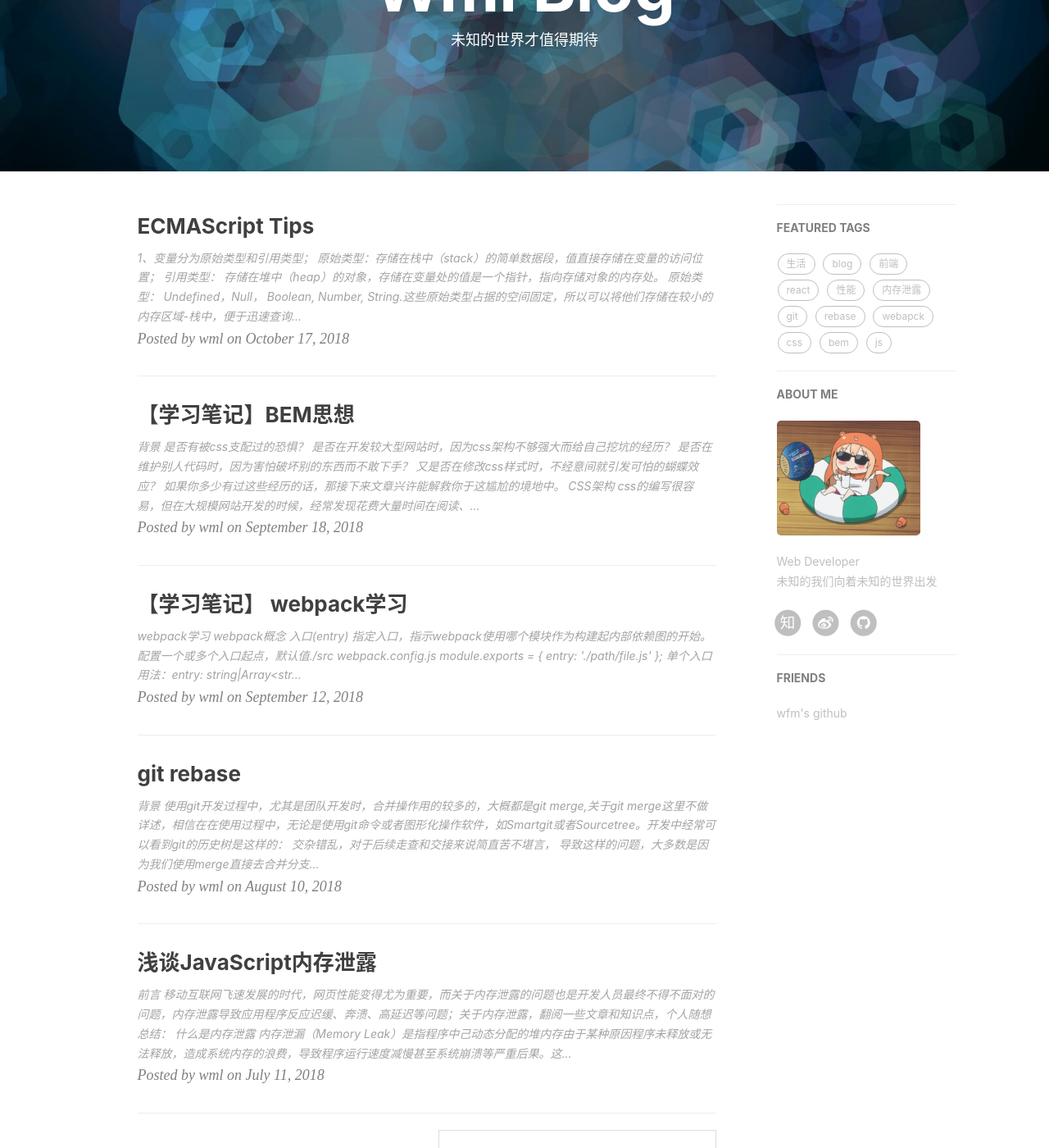
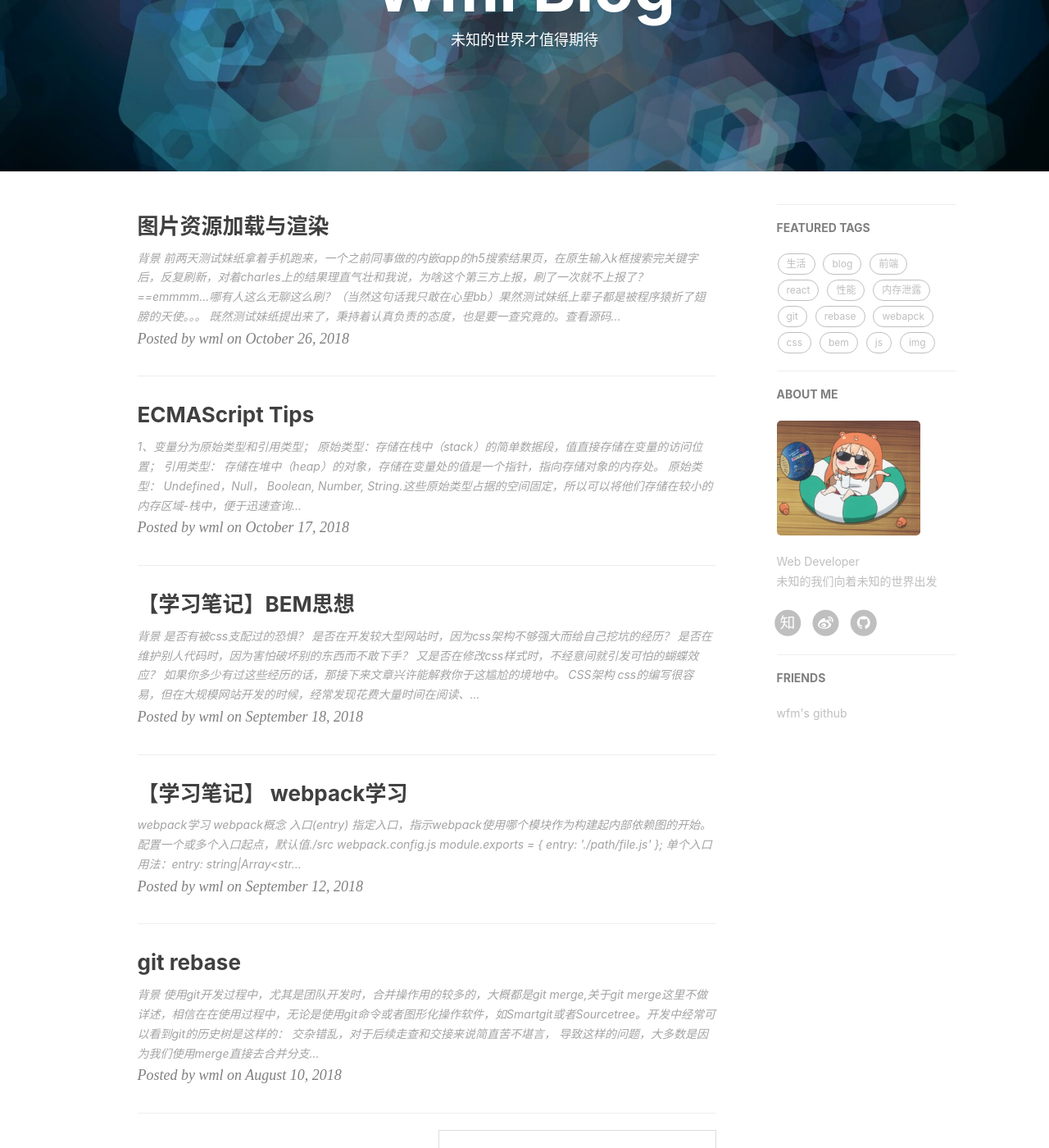
Before and after one commit to wumeilian/wumeilian.github.io, a Jekyll site: the page built from index.html, in a window 1280 px wide and 1400 px high, scrolled down 209 px. Shown: the whole window at 82% size. Built offline with Jekyll 4.4.1, drawn with Linux system fonts in a browser that asks for light colours; nearby versions of some CDN libraries; the list of posts is cut into pages by our own code; comment, search, counter and statistics services are not loaded; some of the changed lines change nothing that is shown.

Commit message:
增加图片加载机制文章

````diff
--- a/_posts/2018-10-17-es-tip.md
+++ b/_posts/2018-10-17-es-tip.md
@@ -140,3 +140,47 @@ let不允许在相同作用域内，重复声明同一个变量。
 2）、变量的解构赋值：
 
 `let [x, y] = [1, 2, 3];`
+
+### symbol
+
+ES5的对象属性名都是字符串，这容易造成属性名的冲突。ES6引入了一种新的原始数据类型Symbol，表示独一无二的值。它是JavaScript语言的第七种数据类型，前六种是：Undefined、Null、布尔值（Boolean）、字符串（String）、数值（Number）、对象（Object）。
+
+Symbol函数前不能使用new命令，否则会报错。这是因为生成的Symbol是一个原始类型的值，不是对象。也就是说，由于Symbol值不是对象，所以不能添加属性。
+
+Symbol值通过Symbol函数生成。这就是说，对象的属性名现在可以有两种类型，一种是原来就有的字符串，另一种就是新增的Symbol类型;凡是属性名属于Symbol类型，就都是独一无二的。
+
+Symbol函数的参数只是表示对当前Symbol值的描述。
+
+```js
+// 没有参数的情况
+var s1 = Symbol();
+var s2 = Symbol();
+
+s1 === s2 // false
+
+// 有参数的情况
+var s1 = Symbol("foo");
+var s2 = Symbol("foo");
+
+s1 === s2 // false
+```
+
+```js
+var mySymbol = Symbol();
+
+// 第一种写法
+var a = {};
+a[mySymbol] = 'Hello!';
+
+// 第二种写法
+var a = {
+  [mySymbol]: 'Hello!'
+};
+
+// 第三种写法
+var a = {};
+Object.defineProperty(a, mySymbol, { value: 'Hello!' });
+
+// 以上写法都得到同样结果
+a[mySymbol] // "Hello!"
+```
--- /dev/null
+++ b/_posts/2018-10-26-img-load.md
@@ -0,0 +1,124 @@
+---
+layout:     post
+title:      "图片资源加载与渲染"
+subtitle:   ""
+author:     "wml"
+header-img: "img/home-bg.jpg"
+header-mask:  0.5
+catalog: true
+tags:
+
+    - img
+---
+
+### 背景
+
+前两天测试妹纸拿着手机跑来，一个之前同事做的内嵌app的h5搜索结果页，在原生输入k框搜索完关键字后，反复刷新，对着charles上的结果理直气壮和我说，为啥这个第三方上报，刷了一次就不上报了？==emmmm...哪有人这么无聊这么刷？（当然这句话我只敢在心里bb）果然测试妹纸上辈子都是被程序猿折了翅膀的天使。。。
+
+既然测试妹纸提出来了，秉持着认真负责的态度，也是要一查究竟的。查看源码，第三方上报是通过图片img属性src发起的。
+
+```js
+/* some code */
+var img = new Image();
+img.src = srcs[i];
+```
+
+难道是这货缓存导致的？一清缓存，果然又可以了。。。img缓存后就不再发起请求了？那图片资源的加载机制和渲染又是什么情况呢？针对这些问题，开始今天的实践之旅。
+
+### 正文
+
+先来看下浏览器的工作机制，下面这张图是网上找的：
+![img](/img/imgload/1.png)
+
+浏览器加载一个HTML页面后的操作：
+
+* 解析HTML —> 构建DOM树
+* 加载样式 —> 解析样式 —> 构建样式规则树
+* 加载javascript —> 执行javascript代码
+* 把DOM树和样式规则树匹配构建渲染树
+* 计算元素位置进行布局
+* 绘制
+
+那图片资源的加载顺序又是怎样的呢？
+
+* 解析HTML【遇到\<img>标签加载图片】 —> 构建DOM树
+* 加载样式 —> 解析样式【遇到背景图片链接不加载】 —> 构建样式规则树
+* 加载javascript —> 执行javascript代码
+* 把DOM树和样式规则树匹配构建渲染树【遍历DOM树时加载对应样式规则上的背景图片】
+* 计算元素位置进行布局
+* 绘制【开始渲染图片】
+
+说明：DOM树和样式规则树匹配构建渲染树时，只会把可见的元素和对应的样式规则结合一起产出到渲染树，也就是说有不可见元素，当匹配DOM树和样式规则树时，若发现一个元素的对应的样式规则上有display:none，浏览器会认为该元素是不可见的，因此不会把该元素产出到渲染树上。
+
+下面举一些栗子：
+
+##### display:none
+
+```html
+<style>
+.img {
+    background-image: url('./test3.png');
+}
+</style>
+
+<img src="./test.jpg" alt="" style="display: none">
+<div class="img" style="display: none"></div>
+```
+
+![img](/img/imgload/2.png)
+
+图片资源如上；上面代码设置了display:none的元素，图片不会渲染，但依旧会加载，包括背景图片。根据图片加载机制，在构建dom树时，解析HTML遇到img标签则加载该图片资源，遇到下面的div便签时也构建到dom树上，在遍历dom树，匹配样式规则树时，加载对应的样式规则，发现background-image则加载该图片，但由于样式规则上有`display：none`，则不把不可见元素产出到渲染树上。绘制时，渲染树没有该元素，也就不会绘制该图片。
+
+##### 父元素display:none
+
+```html
+<style>
+.img {
+    background-image: url('./test3.png');
+}
+</style>
+
+<div class="dom" style="display: none">
+    <img src="./test.jpg" alt="">
+    <div class="img"></div>
+</div>
+```
+
+![img](/img/imgload/3.png)
+
+设置了display:none的父元素，图片资源会加载，但背景图片不会加载。在匹配DOM树和样式规则树时，发现该父元素节点上有`display：none`样式规则，浏览器则认为该元素是不可见的，所以不会继续遍历不可见的子元素，把子元素输出到渲染树上，因此也不会加载该元素中子元素的背景图片。
+
+##### 重复图片
+
+```html
+<img src="./test.jpg" alt="">
+<img src="./test.jpg" alt="">
+<img src="./test.jpg" alt="">
+```
+
+![img](/img/imgload/3.png)
+
+重复图片路径图片只加载一次；浏览器请求资源时，都会先判断是否有缓存，先加载的图片会存储到浏览器缓存中，后面再次请求同路径图片时会直接读取缓存中的图片。这也是前面提到的场景中，重复刷新不会上报的原因，src中的资源在第一次加载中加载完成后，缓存在浏览器中，第二次图片加载时，遇到该地址会先从缓存里面取，所以也就不会再重复请求这个资源了。解决办法就是在src后面加个时间戳。
+
+值得一提的是，这种图片加载的方式通常会由于一些统计信息，因为和ajax相比，img src不关心结果的返回，也不存在跨域问题。
+
+##### 不存在元素的背景图片
+
+```html
+<style>
+.img {
+    background-image: url('./test.png');
+}
+.img2 {
+    background-image: url('./test3.png');
+}
+</style>
+
+<div class="img"></div>
+```
+
+![img](/img/imgload/3.png)
+
+不存在元素的背景图片不会加载。不存在的元素不会产出到DOM树上，构建渲染树过程中遍历DOM树时无法遍历不存在的元素，因此不会加载图片，也不会产出到渲染树上。当解析渲染树时无法解析不存在的元素，不存在的元素自然也不会渲染。
+
+在了解完图片加载和渲染机制后，就能更好的管理图片资源，避免不必要的浏览和提高用户体验，如图片占位和图片预加载等。eg:使用背景图片占位，使用base64格式的图片。因为背景图片加载的顺序在\<img>标签后面，可能会在\<img>标签图片加载完成后才开始加载，达不到想要的效果。
````
Also changed, not shown: img/imgload/1.png (added), img/imgload/2.png (added), img/imgload/3.png (added).
